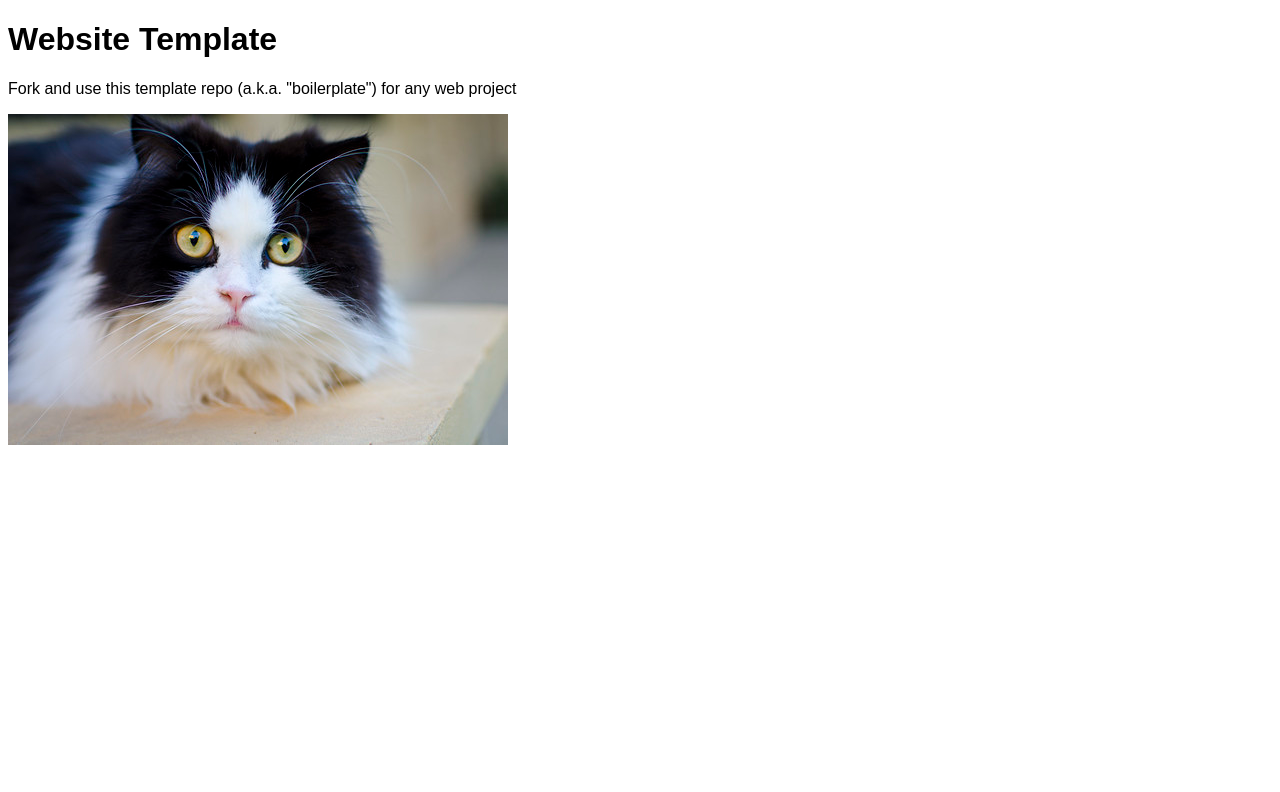
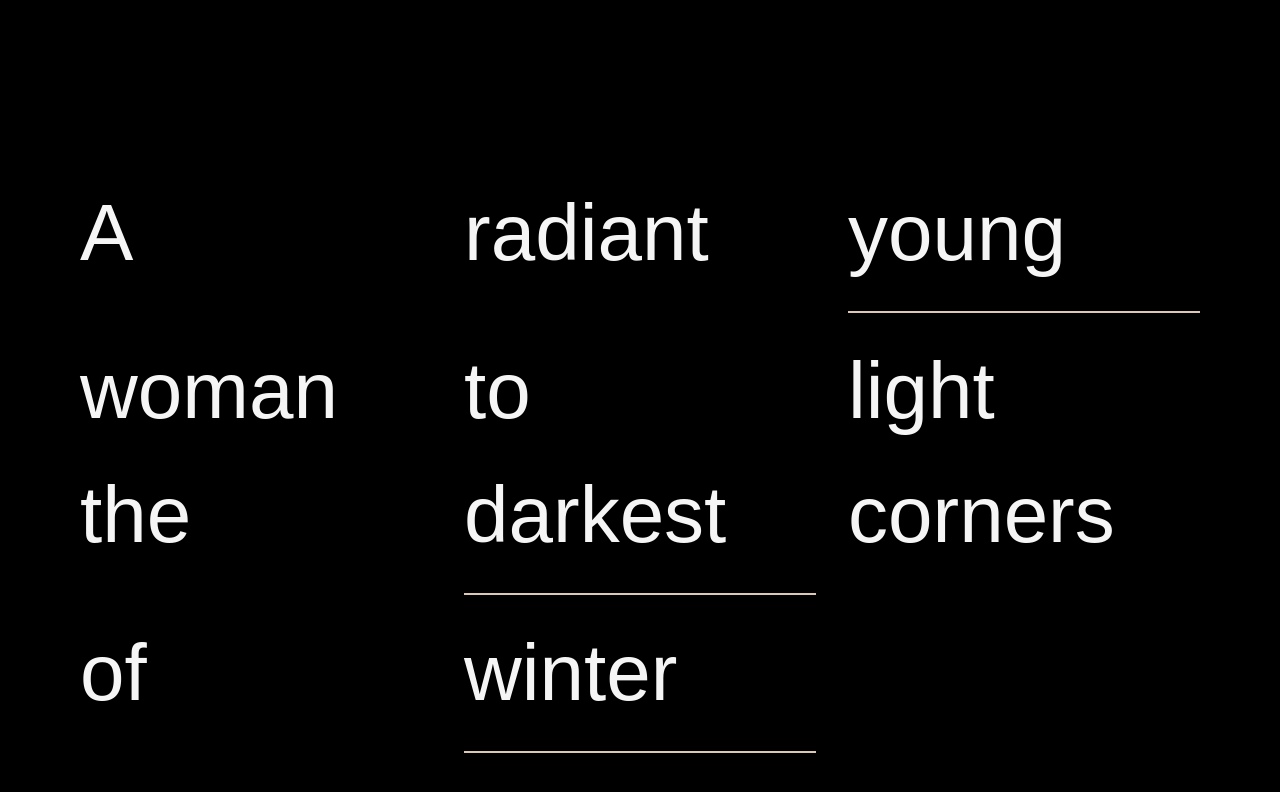
Before and after one commit to CJtheOMEGA/chapter06, a plain HTML site: page index.html in a window 1280 px wide. Drawn offline with Linux system fonts and the light colour scheme.

Commit message:
current progress

```diff
--- a/index.html
+++ b/index.html
@@ -1,16 +1,42 @@
 <!doctype html>
 <html lang="en">
 <head>
+	<style>
+		body{
+			margin: 1rem;
+			background-color: black;
+			color: whitesmoke;
+			font-size: 5rem;
+			overflow: hidden;
+		}
+		.grid-container{
+			display: grid;
+			grid-template-columns: repeat(auto-fit, minmax(320px, 1fr));
+			gap: 2rem;
+			margin: 15% 4rem 0 4rem;
+		}
+		.last{
+			padding-bottom: 2rem;
+			border-bottom: 2px solid rgb(220, 200, 180);
+		}
+	</style>
 	<meta charset="utf-8">
 	<title>Website Template</title>
 	<link rel="stylesheet" href="./assets/css/styles.css">
 </head>
 <body>
-
-	<h1>Website Template</h1>
-	<p>Fork and use this template repo (a.k.a. "boilerplate") for any web project</p>
-	<img src="assets/img/cat.jpg" alt="" style="max-width: 32rem;">
-
-	<script src="./assets/js/main.js"></script>
+	<div class="grid-container">
+		<div> A</div>
+		<div> radiant</div>
+		<div class="last"> young</div>
+		<div> woman</div>
+		<div> to</div>
+		<div> light</div>
+		<div> the</div>
+		<div class="last"> darkest</div>
+		<div> corners</div>
+		<div> of</div>
+		<div class="last"> winter</div>
+	</div>
 </body>
 </html>
```
